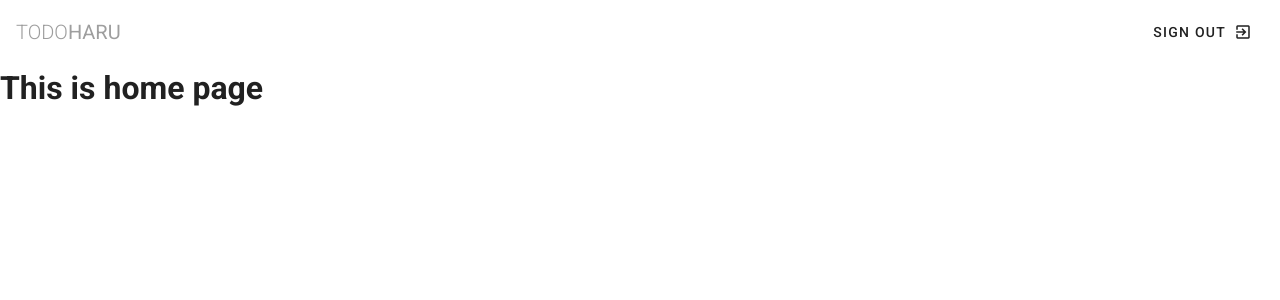
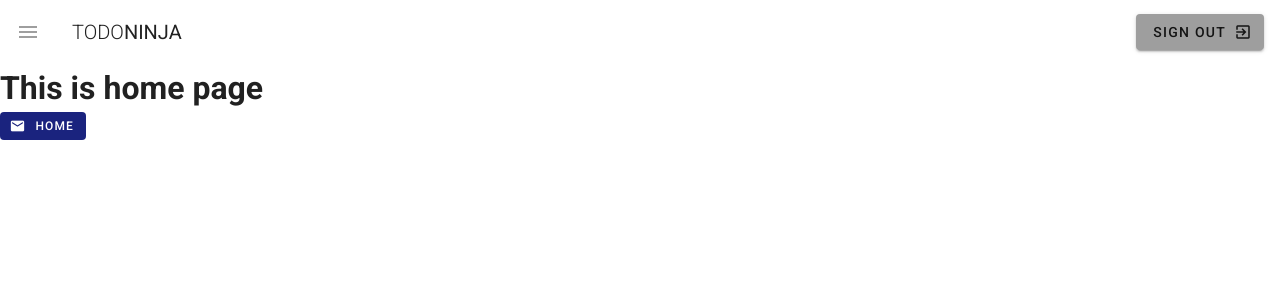
Before and after one commit to ThutaMinThway2001/Todo-app, a Vue app: page / in a window 1280 px wide. Shown: the top 300 px of the page. Built offline with nearby package versions, Linux system fonts and the light colour scheme.

Commit message:
app-bar-nav-icon and navigation-drawer

```diff
--- a/src/App.vue
+++ b/src/App.vue
@@ -1,9 +1,11 @@
 <template>
-  <v-app>
-    <Navbar></Navbar>
-    <v-content >
+  <v-app class="grey lighten-4">
+
+    <v-content>
+      <Navbar />
       <router-view></router-view>
     </v-content>
+
   </v-app>
 </template>
 
--- a/src/components/Navbar.vue
+++ b/src/components/Navbar.vue
@@ -1,25 +1,35 @@
 <template>
   <nav>
+
     <v-toolbar flat app>
-            <v-toolbar-title class="text-uppercase grey--text">
+      <v-app-bar-nav-icon @click="drawer = !drawer" class="grey--text"></v-app-bar-nav-icon>
+      <v-toolbar-title class="text-uppercase">
         <span class="font-weight-light">Todo</span>
-                <span>Haru</span>
+        <span>Ninja</span>
       </v-toolbar-title>
       <v-spacer></v-spacer>
-            <v-btn depressed class="white">
+      <v-btn flat color="grey">
         <span>Sign Out</span>
         <v-icon right>exit_to_app</v-icon>
       </v-btn>
     </v-toolbar>
+
+    <v-navigation-drawer app v-model="drawer" class="indigo">
+      <p>test</p>
+    </v-navigation-drawer>
+
   </nav>
 </template>
 
 <script>
 export default {
-
+  data() {
+    return {
+      drawer: false
+    }
+  }
 }
 </script>
 
 <style>
-
 </style>
--- a/src/views/Home.vue
+++ b/src/views/Home.vue
@@ -2,7 +2,7 @@
   <div class="home">
 
     <h1>This is home page</h1>
-    <v-btn depressed small class="indigo darken-4 white--text hidden-md-and-up">
+    <v-btn depressed small class="indigo darken-4 white--text">
       <v-icon left small>
         email
       </v-icon>
```
Lines whose indentation alone changed are shown as unchanged.
